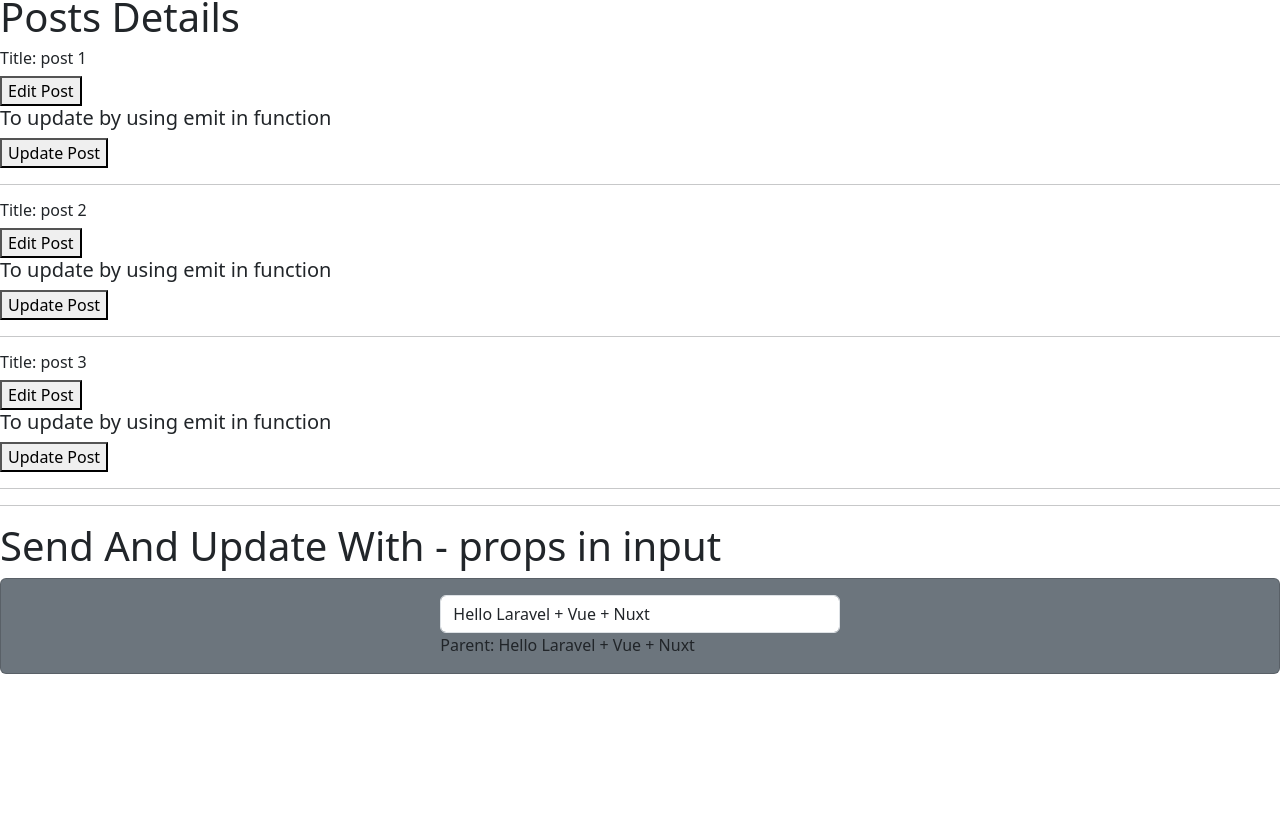
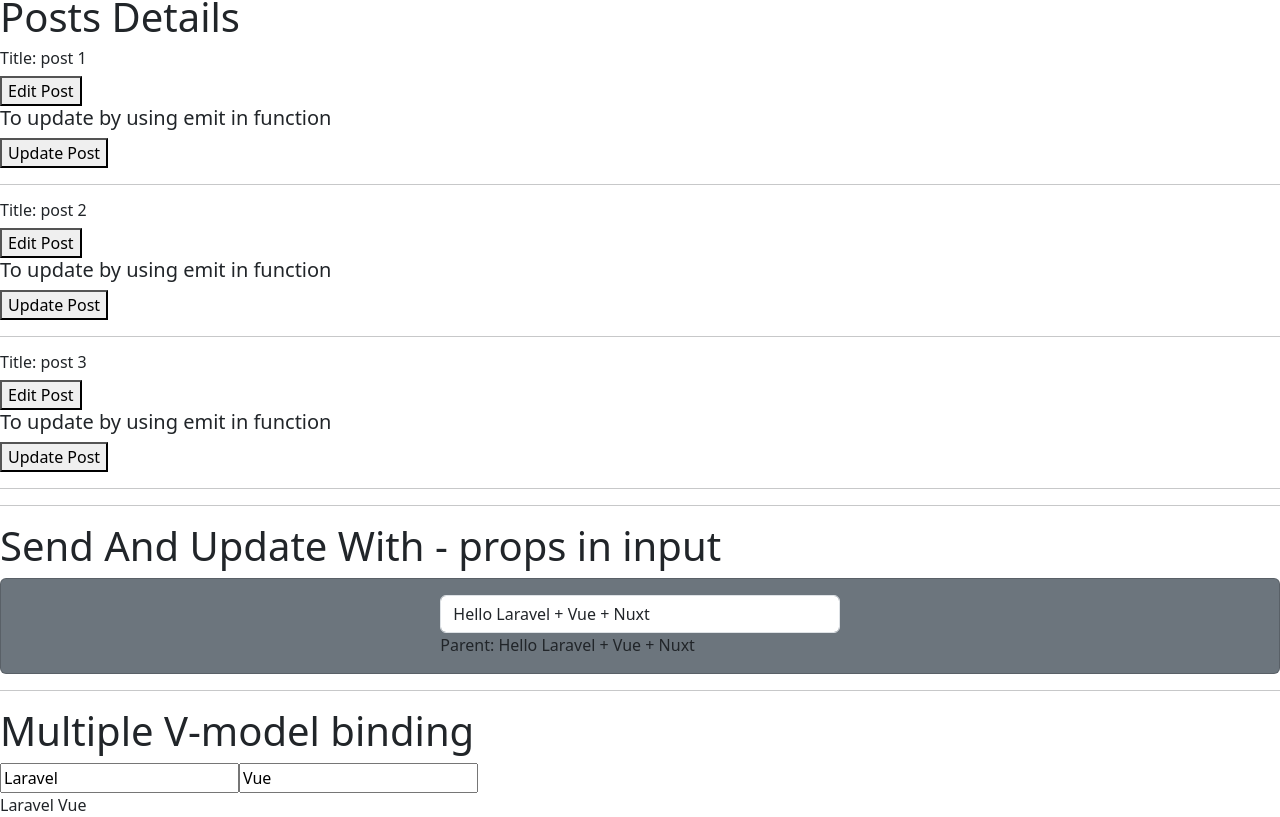
Before and after one commit to MinKhantNaung/learn_vue3_composition_api, a Vue app in the folder 1_vue_composition_api_and_pinia/: page / in a window 1280 px wide. Shown: the part 4191-5008 px from the top of the page. Before the commit the page ends 4865 px from the top, so only its background shows below. Built offline with nearby package versions, Linux system fonts and the light colour scheme.

Commit message:
multiple v-model binding

```diff
--- /dev/null
+++ b/1_vue_composition_api_and_pinia/src/components/UserName.vue
@@ -0,0 +1,16 @@
+<template>
+    <div>
+        <h1>Multiple V-model binding</h1>
+        <input type="text" placeholder="First Name" :value="firstName" @input="$emit('update:firstName', $event.target.value)">
+        <input type="text" placeholder="Last Name" :value="lastName" @input="$emit('update:lastName', $event.target.value)">
+        <br>
+        {{ firstName }} {{ lastName }}
+    </div>
+</template>
+
+<script setup>
+const props = defineProps({
+    firstName: String,
+    lastName: String,
+})
+</script>
--- a/1_vue_composition_api_and_pinia/src/views/HomeView.vue
+++ b/1_vue_composition_api_and_pinia/src/views/HomeView.vue
@@ -9,8 +9,10 @@ import SinglePost from "../components/SinglePost.vue";
 import PropValidate from "../components/PropValidate.vue";
 import PostsVue from "../components/PostsVue.vue";
 import CustomInput from "../components/CustomInput.vue";
+import UserName from '../components/UserName.vue'
 
-onBeforeMount(() => {
+onBeforeMount
+(() => {
     console.log('before mount')
 })
 
@@ -47,6 +49,10 @@ const postObj = ref({
 
 // custom input
 const searchText = ref('Hello Laravel + Vue + Nuxt')
+
+// Multiple V-model binding
+const firstName = ref('Laravel')
+const lastName = ref('Vue')
 </script>
 
 <template>
@@ -67,5 +73,7 @@ const searchText = ref('Hello Laravel + Vue + Nuxt')
     <PostsVue />
     <hr>
     <CustomInput :searchText="searchText" @update-text="searchText = $event" />
+    <hr>
+    <UserName v-model:firstName="firstName" v-model:lastName="lastName"/>
   </div>
 </template>
```
